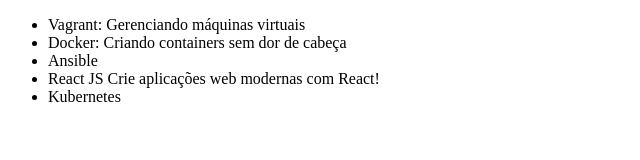
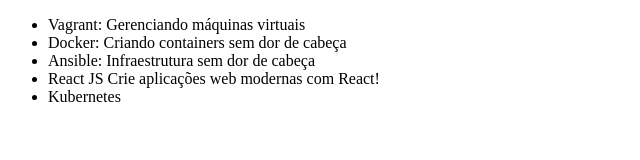
Before and after one commit to thiagolyon/aula-alura-git, a plain HTML site: page index.html in a window 1280 px wide. Shown: the whole page, without its empty margins (0-640 px from the left). Drawn offline with Linux system fonts and the light colour scheme.

Commit message:
Mudando nome do curso

```diff
--- a/index.html
+++ b/index.html
@@ -8,7 +8,7 @@
     <ul>
       <li>Vagrant: Gerenciando máquinas virtuais</li>
       <li>Docker: Criando containers sem dor de cabeça</li>
-      <li>Ansible</li>
+      <li>Ansible: Infraestrutura sem dor de cabeça</li>
       <li>React JS Crie aplicações web modernas com React!</li>
       <li>Kubernetes</li>
     </ul>
```
